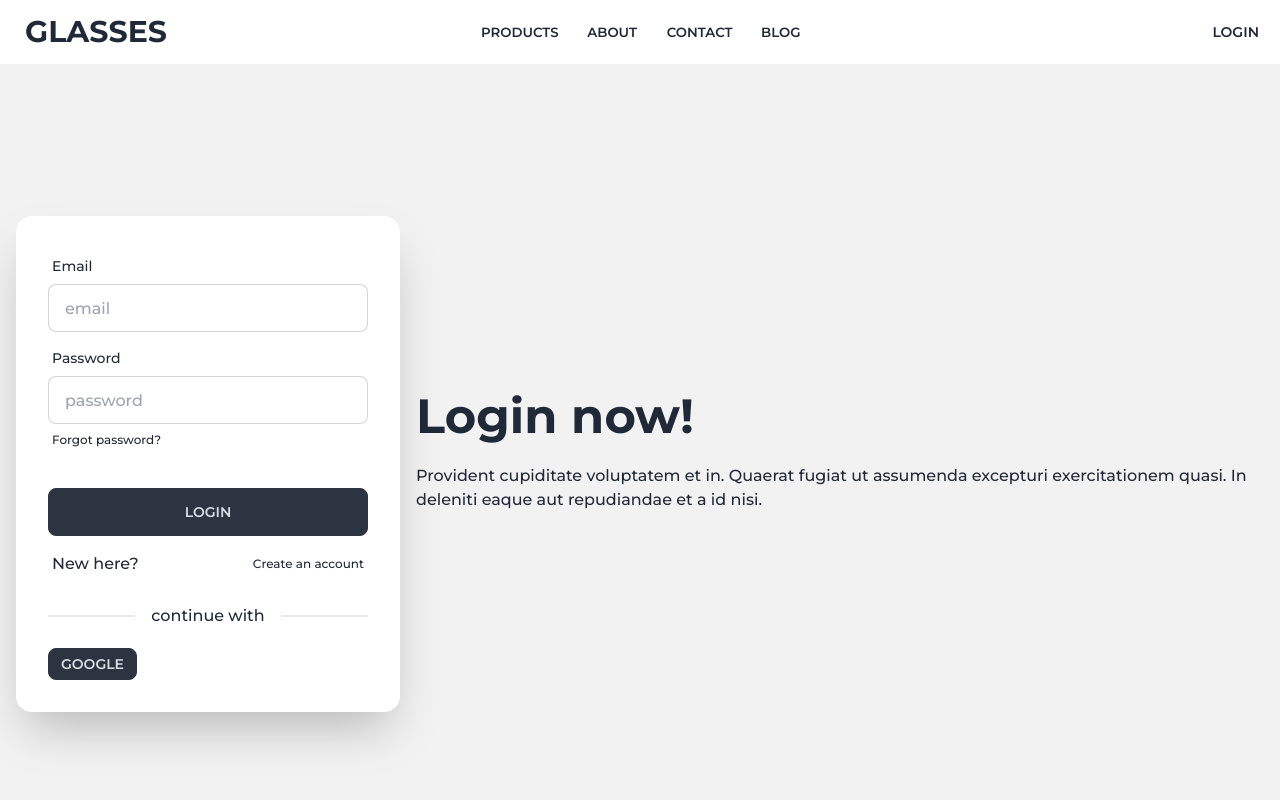
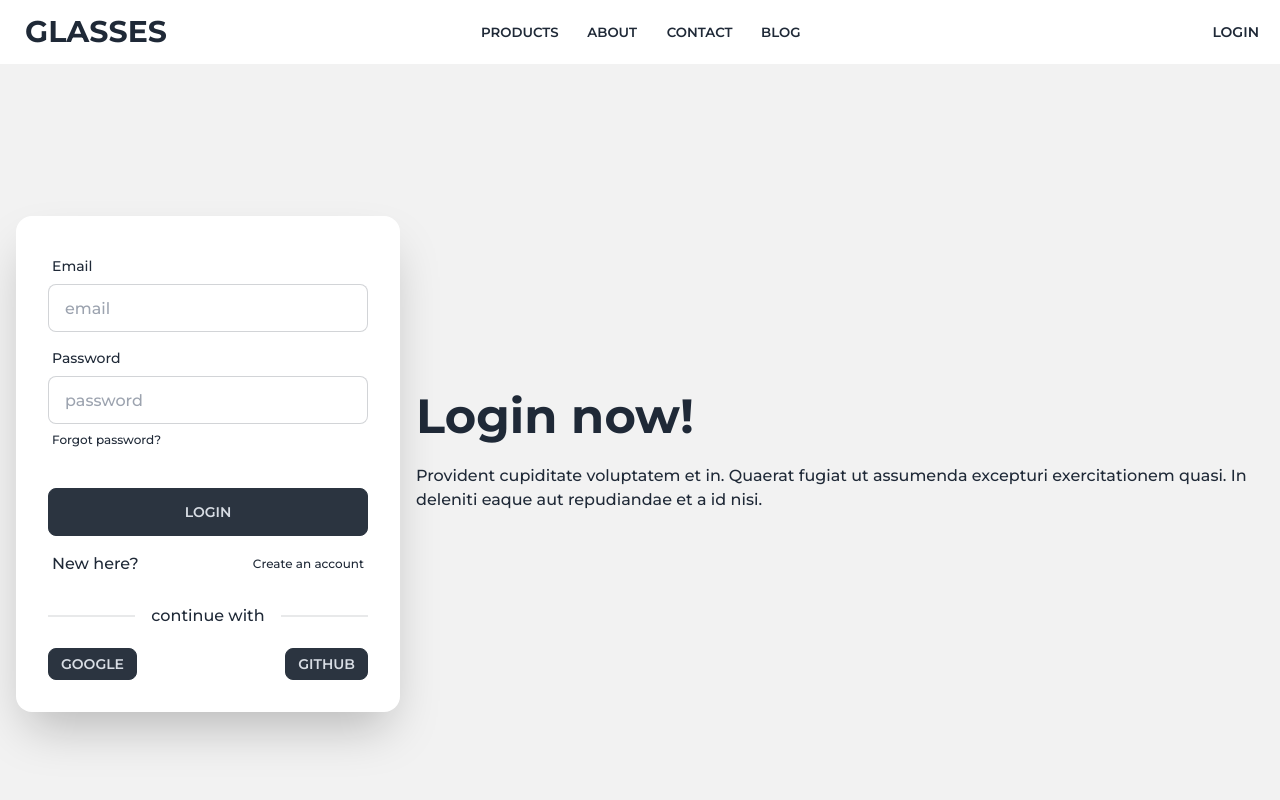
Before and after one commit to sadmanryanriad/react-glasses-authentication-privateRoute, a React (Vite) app: page /login in a window 1280 px wide. Shown: the top 800 px of the page. Built offline with nearby package versions, Linux system fonts and the light colour scheme; no server answers.

Commit message:
github authentication added

```diff
--- a/src/Pages/Login/SocialLogin.jsx
+++ b/src/Pages/Login/SocialLogin.jsx
@@ -6,6 +6,7 @@ import { useNavigate } from "react-router-dom";
 const SocialLogin = () => {
 
     const {googleLogin} = useContext(AuthContext);
+    const {githubLogin} = useContext(AuthContext);
     const navigate = useNavigate('/');
 
     const handleSocialLogin = media =>{
@@ -22,8 +23,9 @@ const SocialLogin = () => {
     return (
         <>
             <div className="divider">continue with</div>
-            <div className="">
+            <div className="flex justify-between">
                 <button onClick={()=> handleSocialLogin(googleLogin)} className="btn btn-neutral btn-sm">google</button>
+                <button onClick={()=> handleSocialLogin(githubLogin)} className="btn btn-neutral btn-sm">gitHub</button>
             </div>
         </>
     );
--- a/src/Provider/AuthProvider.jsx
+++ b/src/Provider/AuthProvider.jsx
@@ -1,11 +1,12 @@
 import { createContext, useEffect, useState } from "react";
-import { GoogleAuthProvider, createUserWithEmailAndPassword, onAuthStateChanged, signInWithEmailAndPassword, signInWithPopup, signOut, updateProfile } from "firebase/auth";
+import { GithubAuthProvider, GoogleAuthProvider, createUserWithEmailAndPassword, onAuthStateChanged, signInWithEmailAndPassword, signInWithPopup, signOut, updateProfile } from "firebase/auth";
 import { auth } from "../Config/config";
 import toast from "react-hot-toast";
 
 export const AuthContext = createContext(null);
 
 const googleProvider = new GoogleAuthProvider();
+const githubProvider = new GithubAuthProvider();
 
 const AuthProvider = ({children}) => {
     const [user, setUser] = useState({});
@@ -13,6 +14,9 @@ const AuthProvider = ({children}) => {
 
     const googleLogin = () =>{
         return signInWithPopup(auth, googleProvider);
+    }
+    const githubLogin = () =>{
+        return signInWithPopup(auth,githubProvider);
     }
     const createUser = (email,password) =>{
         return createUserWithEmailAndPassword(auth, email, password);
@@ -34,6 +38,7 @@ const AuthProvider = ({children}) => {
         user,
         loading,
         googleLogin,
+        githubLogin,
         createUser,
         handleUpdateProfile,
         login,
@@ -42,6 +47,7 @@ const AuthProvider = ({children}) => {
 
     useEffect(()=>{
         const unSubscribe = onAuthStateChanged(auth,(currentUser)=>{
+            console.log('observer', currentUser);
             setUser(currentUser);
             setLoading(false);
         })
```
